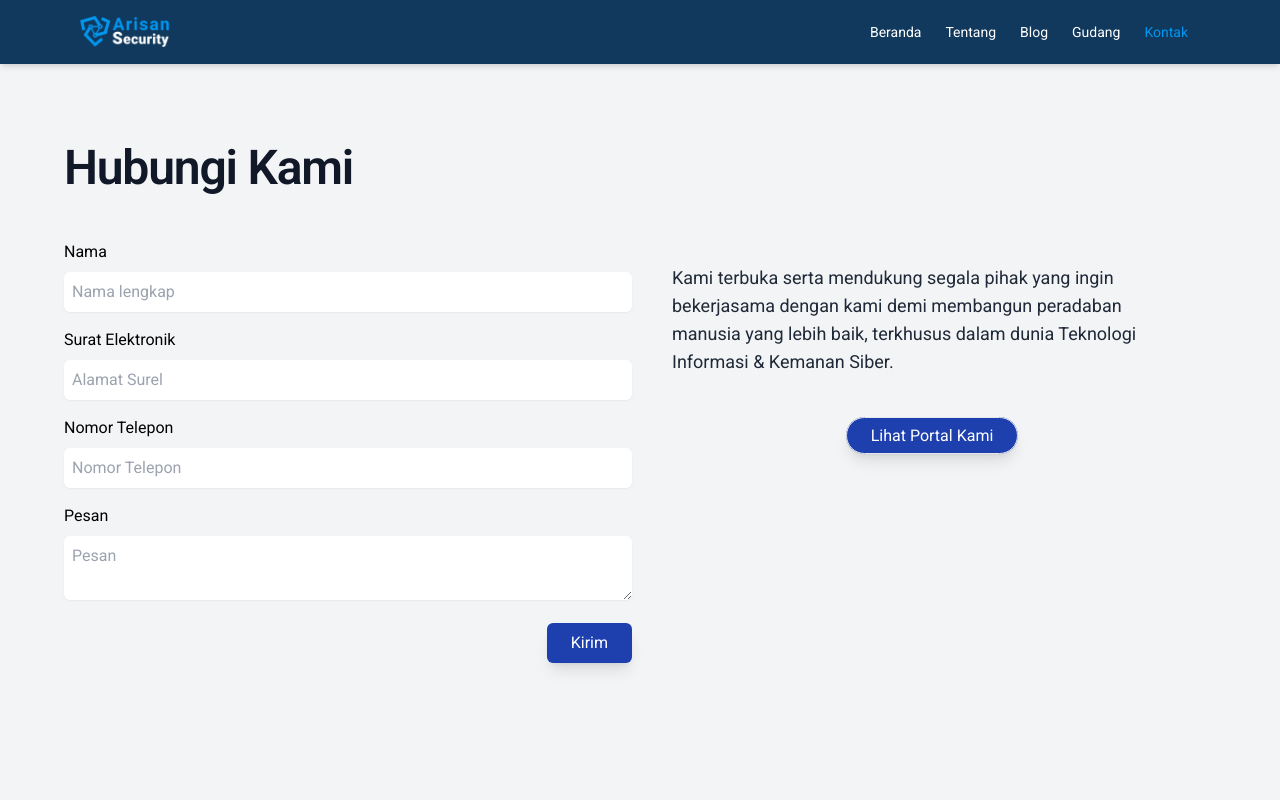
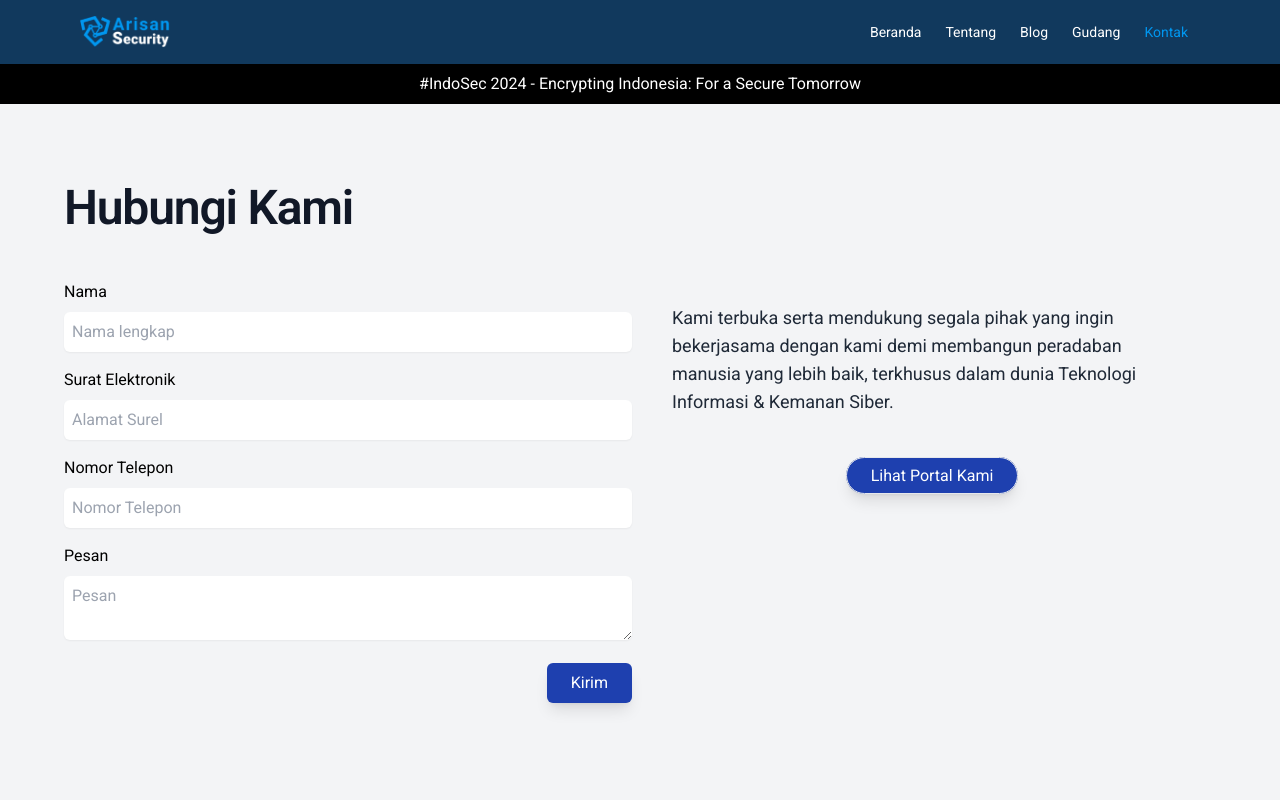
Before and after one commit to arisan-security/arisan-security-landing, a Next.js app: page /hubungi-kami in a window 1280 px wide. Shown: the top 800 px of the page. Built offline with nearby package versions, Linux system fonts and the light colour scheme.

Commit message:
feat: added simple banner

```diff
--- a/src/components/header/index.js
+++ b/src/components/header/index.js
@@ -41,6 +41,8 @@ const Header = ({ path }) => {
   const [showMenu, setShowMenu] = React.useState(false);
   const [lastScrollY, setLastScrollY] = React.useState(0);
   const [showHeader, setShowHeader] = React.useState(true);
+  const [showBanner, setShowBanner] = React.useState(true);
+
   const [time, setTime] = React.useState(new Date);
   const controllHeader = () => {
     if (typeof window !== 'undefined') {
@@ -76,7 +78,30 @@ const Header = ({ path }) => {
 
 
 
+  React.useEffect(() => {
+    const activitySection = document.querySelector('#activity-section');
+
+    const observer = new IntersectionObserver(
+      ([entry]) => {
+        setShowBanner(!entry.isIntersecting); // Hide banner when Activity section is in view
+      },
+      { threshold: 0.2 } // Adjust the threshold as needed
+    );
+
+    if (activitySection) {
+      observer.observe(activitySection);
+    }
+
+    return () => {
+      if (activitySection) {
+        observer.unobserve(activitySection);
+      }
+    };
+  }, []);
+
+
   return (
+    <>
       <header className={`sticky top-0 bg-dark-blue shadow-md  z-50 w-full px-12 md:px-20 py-0 md:py-4 flex justify-between items-center transform duration-150 ${showHeader? 'translate-y-0' :'-translate-y-full'}`}>
         <div className="block xl:hidden">
           <button className="text-white px-3 py-2" href="#" onClick={() => setShowMenu(true)}>
@@ -99,8 +124,13 @@ const Header = ({ path }) => {
           <Link className=" text-white hover:text-blue-300 px-3 py-2" href="#">Gudang</Link>
           <Link className={` ${path === "hubungi-kami" ? "text-light-blue px-3 py-2" : "text-white hover:text-blue-300 px-3 py-2"}`} href="/hubungi-kami">Kontak</Link>
         </div>
-
       </header>
+      <div className={`bg-black text-white text-center py-2 sticky top-[40px] md:top-[64px] z-40 ${showBanner ? 'animate-slideUp' : 'animate-slideDown'}`}>
+        <Link href="https://indosecsummit.com/" className="hover:underline" target="_blank">
+        #IndoSec 2024 - Encrypting Indonesia: For a Secure Tomorrow
+        </Link>
+      </div>
+    </>
   )
 }
 
--- a/src/components/pages/home-page/activity.js
+++ b/src/components/pages/home-page/activity.js
@@ -1,6 +1,6 @@
 export default function Activity() {
     return (
-        <section className="min-h-screen pt-24 px-8 pb-10 snap-start">
+        <section className="min-h-screen pt-24 px-8 pb-10 snap-start" id="activity-section">
             <div className="text-center">
                 <h2 className="sm:text-lg sm:leading-snug font-semibold tracking-wide uppercase text-red-600 mb-3">Kegiatan Terkini</h2>
                 <p className="text-4xl lg:text-3xl leading-none font-bold text-gray-800 tracking-tight mb-8"></p>
--- a/tailwind.config.ts
+++ b/tailwind.config.ts
@@ -19,6 +19,20 @@ const config: Config = {
         "light-blue": "#0097f0",
         "light-grey": "#EBEBEB",
       },
+      keyframes: {
+        slideUp: {
+          '0%': { transform: 'translateY(-100%)', opacity: '0' },
+          '100%': { transform: 'translateY(0)', opacity: '1' },
+        },
+        slideDown: {
+          '0%': { transform: 'translateY(0)', opacity: '1' },
+          '100%': { transform: 'translateY(-100%)', opacity: '0' },
+        },
+      },
+      animation: {
+        slideUp: 'slideUp 0.3s ease-in-out forwards',
+        slideDown: 'slideDown 0.3s ease-in-out forwards',
+      },
     },
   },
   plugins: [],
```
Lines whose indentation alone changed are shown as unchanged.
